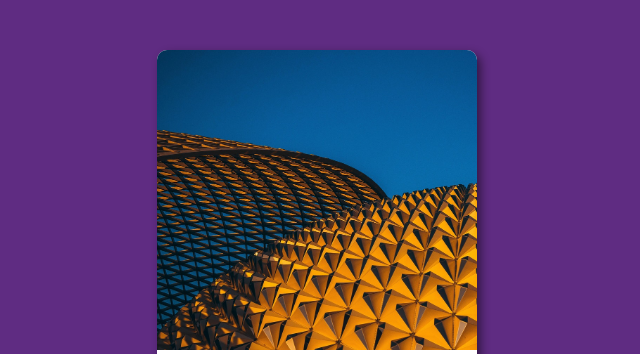
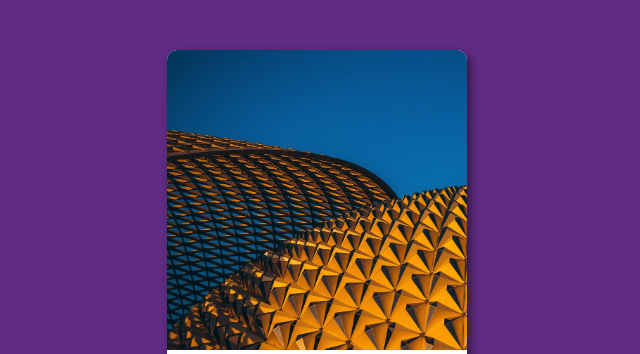
Before and after one commit to Matrugan/projeto-login, a plain HTML site: page index.html in a window 1280 px wide. Shown: the part 150-504 px from the top of the page, without its empty margins (323-963 px from the left). Drawn offline with Linux system fonts and the light colour scheme.

Commit message:
Update style.css

```diff
--- a/estilo/style.css
+++ b/estilo/style.css
@@ -40,15 +40,14 @@ main > article > p{
 
 main{
     background-color: white;
-    width: 40vh;
-    height: 70vh;
+    width: 300px;
+    height: 700px;
     margin: auto;
     border-radius: 10px;
     box-shadow: 4px 4px 10px rgba(0, 0, 0, 0.473);
 }
 
 form > div.box{
-
     background-color: #5f2c82;
     display: flex;
     justify-content: center;  /* centraliza horizontalmente */
```
